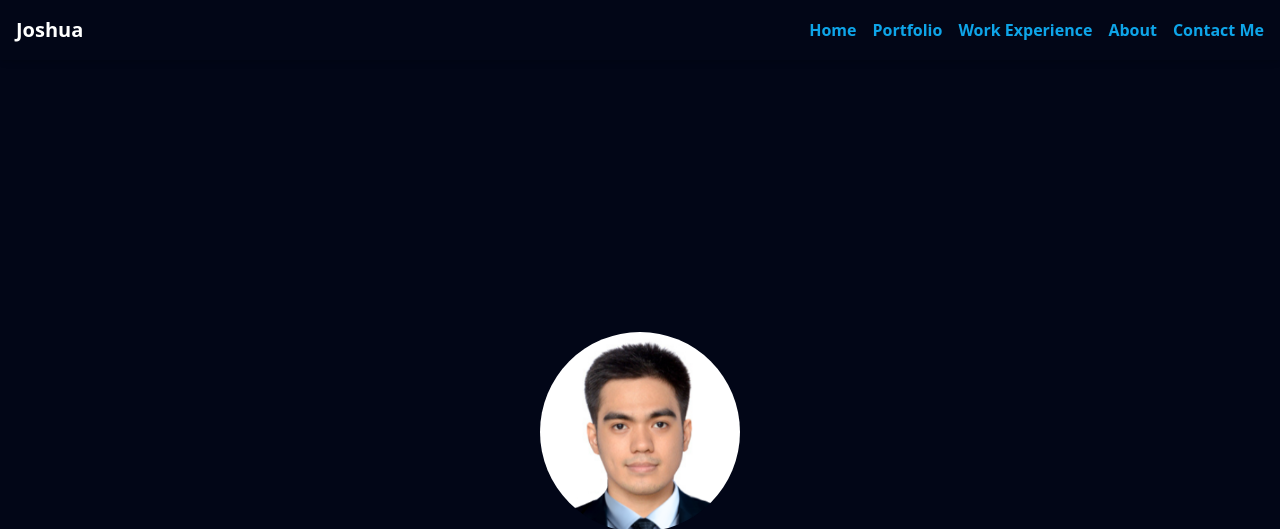
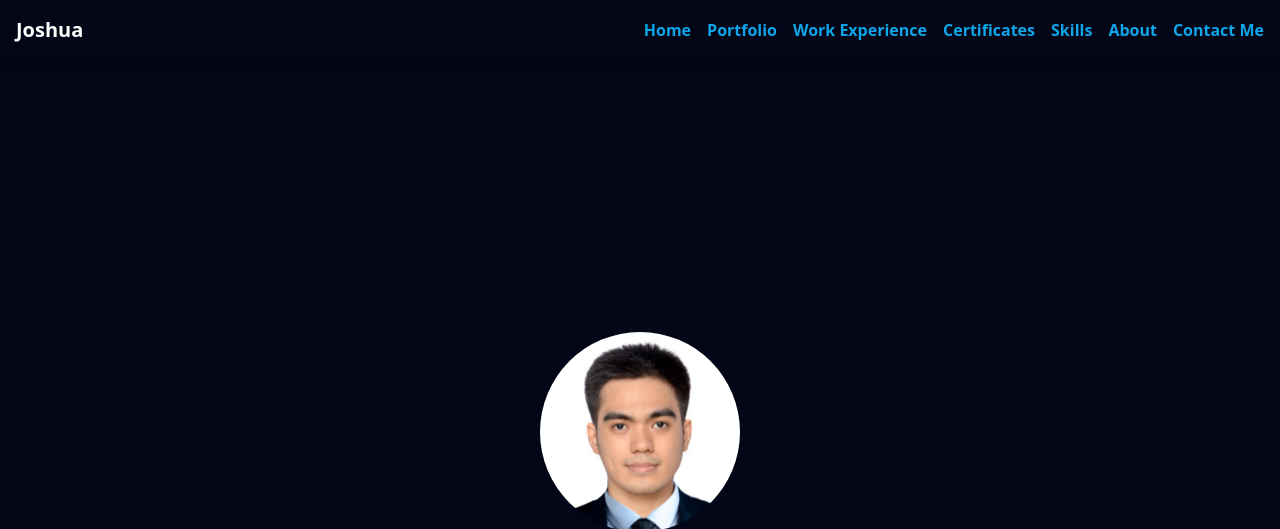
Before and after one commit to mantojoshua/mantojoshua.github.io, a website: page index.html in a window 1280 px wide. Shown: the top 529 px of the page. Drawn offline with nearby package versions, Linux system fonts and the light colour scheme; a script that the page names is missing.

Commit message:
added 2 new menu

```diff
--- a/index.html
+++ b/index.html
@@ -41,22 +41,20 @@
                 >Portfolio</a
               >
             </li>
-            <li class="relative group">
+            <li >
               <a href="#work" class="text-sky-500 font-semibold hover:text-sky-300">
                 Work Experience
               </a>
-              <ul class="absolute left-0 hidden mt-2 space-y-2 bg-white shadow-lg group-hover:block">
-                <li>
-                  <a href="#certificate" class="block px-4 py-2 text-gray-700 hover:bg-gray-200">
-                    Certificates
-                  </a>
-                </li>
-                <li>
-                  <a href="#skills" class="block px-4 py-2 text-gray-700 hover:bg-gray-200">
-                    Skills
-                  </a>
-                </li>
-              </ul>
+            </li>
+            <li >
+              <a href="#certificate" class="text-sky-500 font-semibold hover:text-sky-300">
+                Certificates
+              </a>
+            </li>
+            <li >
+              <a href="#skills" class="text-sky-500 font-semibold hover:text-sky-300">
+                Skills
+              </a>
             </li>
             <li>
               <a href="#about" class="text-sky-500 font-semibold hover:text-sky-300">About</a>
```
Also changed, not shown: src/output.css.
